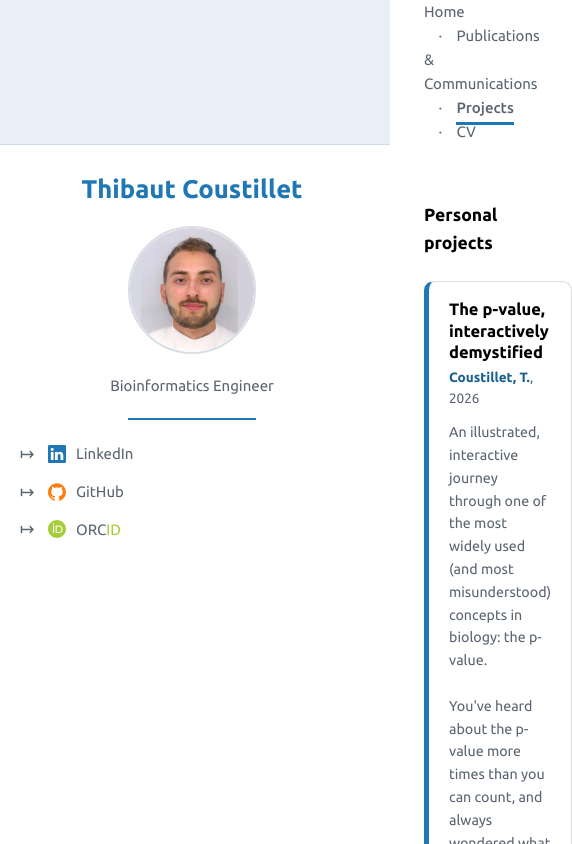
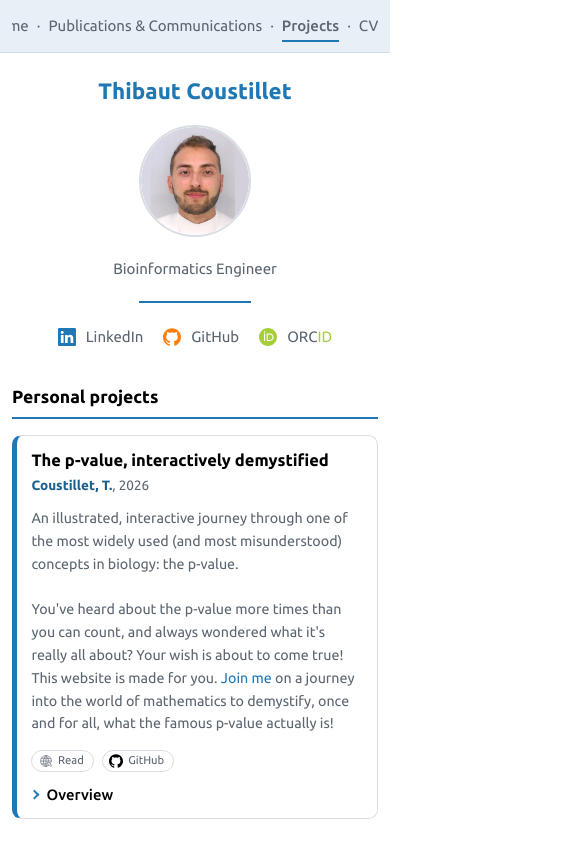
Before and after one commit to tcoustillet/tcoustillet.github.io, a plain HTML site: page projects/index.html in a window 390 px wide. Shown: the top 844 px of the page, 572 px wide, since content can reach past the window. Drawn offline with Linux system fonts and the light colour scheme.

Commit message:
fix: fix mobile layout

```diff
--- a/css/style.css
+++ b/css/style.css
@@ -356,12 +356,54 @@ main a:focus-visible {
    Responsive: stack sidebar above content on small screens
    ========================================================================== */
 @media (max-width: 48rem) {
+  .layout {
+    grid-template-columns: 1fr;
+    gap: 0;
+    width: min(100% - 1.5rem, 82rem);
+  }
+
+  .layout > main {
+    padding-block: 1.5rem 3rem;
+  }
+
+  /* Menu: one row that scrolls horizontally */
+  .site-header nav {
+    grid-column: 1;
+    min-width: 0;
+  }
+
+  .nav {
+    flex-wrap: nowrap;
+    overflow-x: auto;
+    white-space: nowrap;
+    padding-block: 0.25rem;
+    -webkit-overflow-scrolling: touch;
+    scrollbar-width: none;
+  }
+
+  .nav::-webkit-scrollbar {
+    display: none;
+  }
+
+  .nav li {
+    flex: none;
+  }
+
+  .nav li + li::before {
+    margin-inline: 0.5rem;
+  }
+
+  /* Sidebar stacked above the content */
   .sidebar {
-    --photo-size: 8rem;
+    --photo-size: 7rem;
     position: static;
     max-height: none;
     overflow: visible;
-    padding-block: 1.5rem 1rem;
+    padding-block: 1.25rem 0.5rem;
+  }
+
+  .sidebar__name {
+    font-size: 1.4rem;
   }
 
   .sidebar__role,
@@ -373,4 +415,34 @@ main a:focus-visible {
     width: var(--photo-size);
     margin-inline: auto;
   }
+
+  /* Social links on one row, centred */
+  .social {
+    display: flex;
+    flex-wrap: wrap;
+    justify-content: center;
+    gap: 0.5rem 1.25rem;
+  }
+
+  .social li::before {
+    display: none;
+  }
+
+  .social a {
+    width: auto;
+  }
 }
+
+main {
+  overflow-wrap: anywhere;
+}
+
+img {
+  max-width: 100%;
+  height: auto;
+}
+
+.katex-display {
+  overflow-x: auto;
+  overflow-y: hidden;
+}
--- a/js/header.js
+++ b/js/header.js
@@ -27,3 +27,14 @@ function renderHeader() {
 }
 
 document.querySelector(".site-header").innerHTML = renderHeader();
+
+const current = document.querySelector('.nav a[aria-current="page"]');
+if (current) {
+  // wait for layout so the scroll width is known
+  requestAnimationFrame(() => {
+    const nav = current.closest(".nav");
+    nav.scrollTo({
+      left: current.offsetLeft - (nav.clientWidth - current.offsetWidth) / 2,
+    });
+  });
+}
--- a/projects/css/style.css
+++ b/projects/css/style.css
@@ -139,3 +139,9 @@
     scale: 1;
   }
 }
+
+@media (max-width: 48rem) {
+  .project {
+    padding: 0.9rem 0.9rem 0.7rem;
+  }
+}
--- a/publications/css/style.css
+++ b/publications/css/style.css
@@ -158,3 +158,12 @@
     scale: 1;
   }
 }
+
+@media (max-width: 48rem) {
+  .pub {
+    padding: 0.8rem 0.9rem 0.6rem;
+  }
+  .pub__title {
+    font-size: 1em;
+  }
+}
```
Also changed, not shown: cv/css/style.css (+9 -0 lines).
